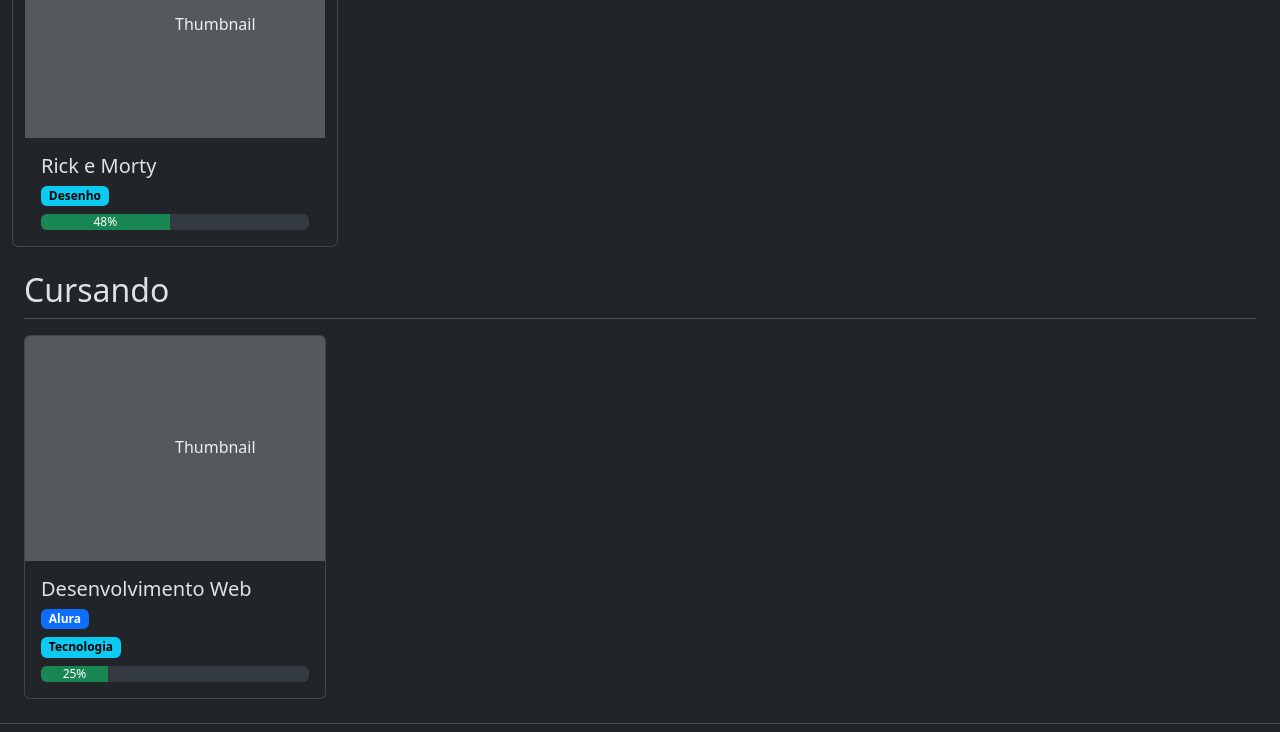
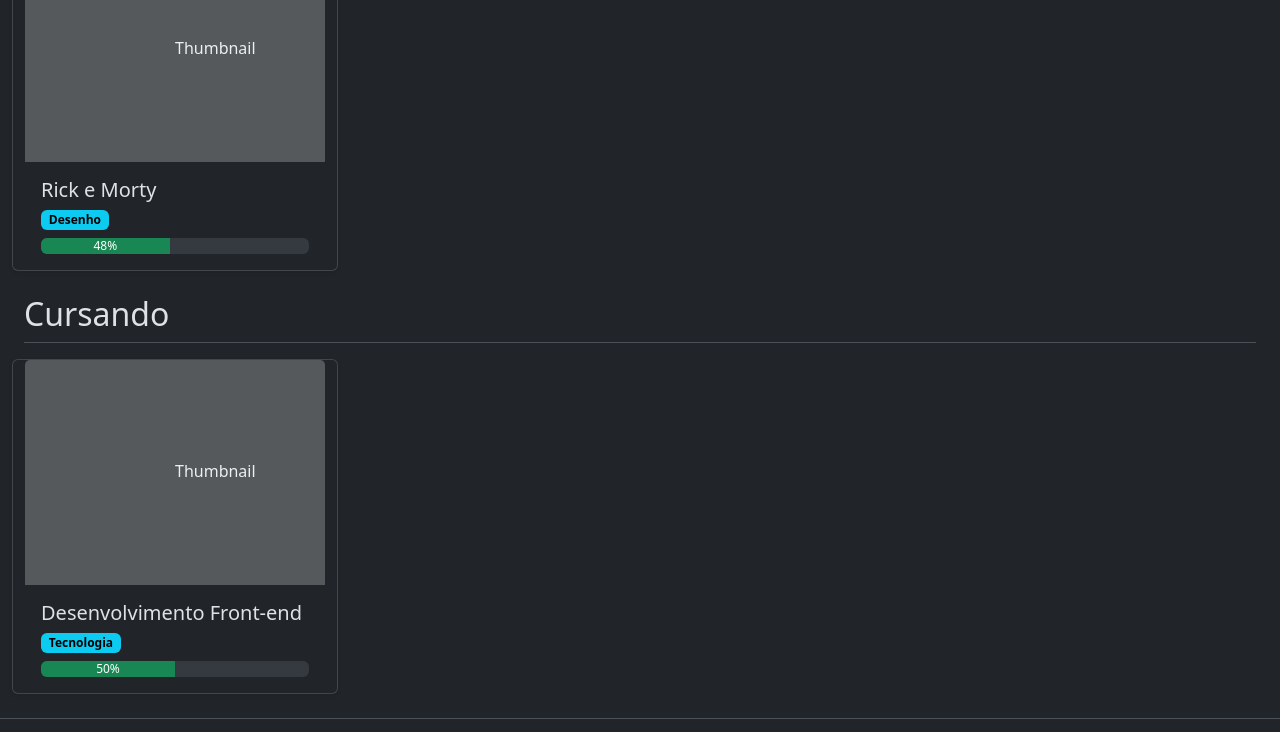
Before and after one commit to lusyoliveira/LifeDashBoard, a plain HTML site: page index.html in a window 1280 px wide. Shown: the part 2192-2924 px from the top of the page. Drawn offline with nearby package versions, Linux system fonts and the light colour scheme.

Commit message:
Incluíndo json de cursos; Criado metodo para consulta de API local; Implementado a exibição do cursos em andamento na página principal;

```diff
--- a/index.html
+++ b/index.html
@@ -181,7 +181,7 @@
                                     Diário
                                 </a>
                             </li>
-                            <li> <a class="dropdown-item d-flex gap-2 align-items-center" href="#">
+                            <li> <a class="dropdown-item d-flex gap-2 align-items-center" href="/estudo.html">
                                     <i class="bi bi-backpack2"></i>
                                     Estudo
                                 </a>
@@ -347,7 +347,9 @@
                 </div>
             </div>
 
-            <div class="container-fliud mb-4">
+            <br />
+
+            <div class="container-fliud">
                 <h2 class="pb-2 border-bottom mb-3">Assistindo</h2>
                     <div class="row d-inline-flex justify-content-start" id="Assistindo" data-filtro="principal" data-status="Assistindo">
                         <div class="col">
@@ -365,27 +367,22 @@
                     </div>
             </div>
 
-                <div class="container-fliud mb-4">
+            <br />
+
+            <div class="container-fliud">
                 <h2 class="pb-2 border-bottom mb-3">Cursando</h2>
-                    <div class="row d-inline-flex justify-content-start">
+                <div class="row d-inline-flex justify-content-start" id="Cursando" data-filtro="cursos" data-status="Cursando"></div>
                     <div class="col">
-                            <div class="card shadow-sm">
-                                <svg aria-label="Placeholder: Thumbnail" class="bd-placeholder-img card-img-top" height="225" preserveAspectRatio="xMidYMid slice" role="img" width="100%" xmlns="http://www.w3.org/2000/svg">
-                                    <title>Placeholder</title>
-                                    <rect width="100%" height="100%" fill="#55595c"></rect>
-                                    <text x="50%" y="50%" fill="#eceeef" dy=".3em">Thumbnail</text>
-                                </svg>
-                                <div class="card-body">
-                                    <h5 class="card-title">Desenvolvimento Web</h5>
-                                    <div class="d-flex justify-content-around gap-2 flex-column align-items-start">
-                                        <span class="badge text-bg-primary">Alura</span>
-                                        <span class="badge text-bg-info">Tecnologia</span>
+
                     </div>
-                                    <div class="progress mt-2" role="progressbar" aria-label="Example with label" aria-valuenow="25" aria-valuemin="0" aria-valuemax="100">
-                                        <div class="progress-bar bg-success" style="width: 25%">25%</div>
+                    <div class="col">
+
                     </div>
+                    <div class="col">
+
                     </div>
-                            </div>
+                    <div class="col">
+
                     </div>
                 </div>
             </div>
--- a/js/estudo.js
+++ b/js/estudo.js
@@ -1,4 +1,5 @@
-import { converteData } from "./metodoData.js";
+import { converteData } from './metodoData.js';
+import api from './metodoApi.js'
 
 let cursos = [];
 let cursosConvertido = [];
@@ -6,10 +7,12 @@ let cursosConvertido = [];
 const endpoint = './json/cursos.json';
 const linhaTabela = document.getElementById('linhas');
 
-async function buscarCursos() {
-    const resposta = await fetch(endpoint);
-    cursos = await resposta.json();
+export async function carregarCursos() {
+    cursos = await api.buscarDados(endpoint);
+    formataCursos();
+};
 
+function formataCursos() {
     cursosConvertido = cursos.map(curso => {
         return {
             ...curso,
@@ -36,10 +39,10 @@ function exibirCursos(listaCursos) {
                 <td>${curso.Professor}</td>
                 <td class="text-center">${curso.Assunto}</td>
                 <td class="text-center">${curso.Comprado}</td>
-                <td>${curso.Valor}</td>
-                <td>${curso.Status}</td>
-                <td>${curso.Certificado}</td>
-                <td>${curso.Progresso}</td>
+                <td class="text-center">${curso.Valor}</td>
+                <td class="text-center">${curso.Status}</td>
+                <td class="text-center">${curso.Certificado}</td>
+                <td class="text-center">${curso.Progresso}</td>
             </tr>
         `;
     });
@@ -48,10 +51,37 @@ function exibirCursos(listaCursos) {
     document.dispatchEvent(new Event('Renderizado'));
 };
 
-//exibe lista de cursos
-document.addEventListener('DOMContentLoaded', () => {
-    const isEstudoPage = window.location.pathname.endsWith('estudo.html');
-    if (isEstudoPage) {
-        buscarCursos();
+export function cursandoPrincipal(statusFiltro, elementoDestinoId) {
+    console.log("Chamando cursandoPrincipal com:", statusFiltro);
+
+    const cursosFiltrado = cursosConvertido.filter(curso => curso.Status === statusFiltro)
+                                    .slice(0, 4);
+
+    const elementoDestino = document.getElementById(elementoDestinoId);
+    if (elementoDestino) {
+        elementoDestino.innerHTML = "";
+        cursosFiltrado.forEach(curso => {
+            elementoDestino.innerHTML +=
+            `
+            <div class="card shadow-sm">
+                <svg aria-label="Placeholder: Thumbnail" class="bd-placeholder-img card-img-top" height="225" preserveAspectRatio="xMidYMid slice" role="img" width="100%" xmlns="http://www.w3.org/2000/svg">
+                    <title>Placeholder</title>
+                    <rect width="100%" height="100%" fill="#55595c"></rect>
+                    <text x="50%" y="50%" fill="#eceeef" dy=".3em">Thumbnail</text>
+                </svg>
+                <div class="card-body" id="principal-assistindo">
+                    <h5 class="card-title">${curso.Name}</h5>
+                    <div class="d-flex justify-content-between align-items-center">
+                        <span class="badge text-bg-info">${curso.Assunto}</span>
+                    </div>
+                    <div class="progress mt-2" role="progressbar" aria-label="Progresso Assistindo" aria-valuenow="${curso.Progresso*100}" aria-valuemin="0" aria-valuemax="100">
+                        <div class="progress-bar bg-success" style="width: ${curso.Progresso*100}%">${curso.Progresso*100}%</div>
+                    </div>
+                </div>
+            </div>
+            `;
+        });
     }
-})
+};
+
+carregarCursos()
--- a/js/index.js
+++ b/js/index.js
@@ -1,10 +1,23 @@
 import { } from "./metodoTarefas.js";
 import { } from "./metodoContador.js";
+import { cursandoPrincipal, carregarCursos } from "./estudo.js";
 import { contagemRegressiva } from "./metodoContagemRegressiva.js";
 import { relogio } from "./metodoRelogio.js";
 
 const btnEvento = document.getElementById('adiciona-evento');
 const container = document.getElementById('container-modal');
+
+document.addEventListener('DOMContentLoaded', async () => {
+    await carregarCursos();
+    const linhas = document.querySelectorAll('.row');
+
+    linhas.forEach(linha => {
+        if (linha.dataset.filtro === 'cursos') {
+            const status = linha.dataset.status || linha.textContent.trim();
+            cursandoPrincipal(status, linha.id);
+        }
+    });
+});
 
 //Modal adicionar evento
 btnEvento.addEventListener("click", async () => {
--- /dev/null
+++ b/js/metodoApi.js
@@ -0,0 +1,13 @@
+const api = {
+    async buscarDados(endpoint) {
+        try {
+            const response = await fetch(endpoint)
+            return await response.json()
+        } catch {
+            alert('Erro ao buscar dados da api!')
+            throw error
+        }
+    }
+};
+
+export default api;
--- a/json/cursos.json
+++ b/json/cursos.json
@@ -11,7 +11,7 @@
     "Valor": "R$ 85,00",
     "Status": "Concluído",
     "Certificado": "Yes",
-    "Progresso": "0,83"
+    "Progresso": 0.83
   },
   {
     "Acesso ao Curso": "https://www.udemy.com/",
@@ -39,7 +39,7 @@
     "Valor": "R$ 1.825,00",
     "Status": "Desistido",
     "Certificado": "No",
-    "Progresso": "0,43"
+    "Progresso": 0.43
   },
   {
     "Acesso ao Curso": "https://fundamentosdaencadernacao.club.hotmart.com/login",
@@ -137,7 +137,7 @@
     "Valor": "R$ 79,00",
     "Status": "Pausado",
     "Certificado": "No",
-    "Progresso": "0,38"
+    "Progresso": 0.38
   },
   {
     "Acesso ao Curso": "https://escoladelettering.club.hotmart.com/login",
@@ -151,7 +151,7 @@
     "Valor": "R$ 777,36",
     "Status": "Concluído",
     "Certificado": "Yes",
-    "Progresso": "0,91"
+    "Progresso": 0.91
   },
   {
     "Acesso ao Curso": "https://sia.estacio.com.br",
@@ -165,7 +165,7 @@
     "Valor": "",
     "Status": "Desistido",
     "Certificado": "No",
-    "Progresso": "0,43"
+    "Progresso": 0.43
   },
   {
     "Acesso ao Curso": "https://cursodeletteringonline.club.hotmart.com/login",
@@ -277,7 +277,7 @@
     "Valor": "R$ 39,99",
     "Status": "Pausado",
     "Certificado": "No",
-    "Progresso": "0,78"
+    "Progresso": 0.78
   },
   {
     "Acesso ao Curso": "DVD/Instagram",
@@ -292,5 +292,19 @@
     "Status": "Concluído",
     "Certificado": "No",
     "Progresso": 1
+  },
+  {
+    "Acesso ao Curso": "www.alura.com.br",
+    "Aulas": 12,
+    "Assistido": 6,
+    "Horas": "61",
+    "Name": "Desenvolvimento Front-end",
+    "Professor": "Vários",
+    "Assunto": "Tecnologia",
+    "Comprado": "06/09/2025",
+    "Valor": "R$ 0,00",
+    "Status": "Cursando",
+    "Certificado": "No",
+    "Progresso": 0.50
   }
 ]
```
Lines whose indentation alone changed are shown as unchanged.
